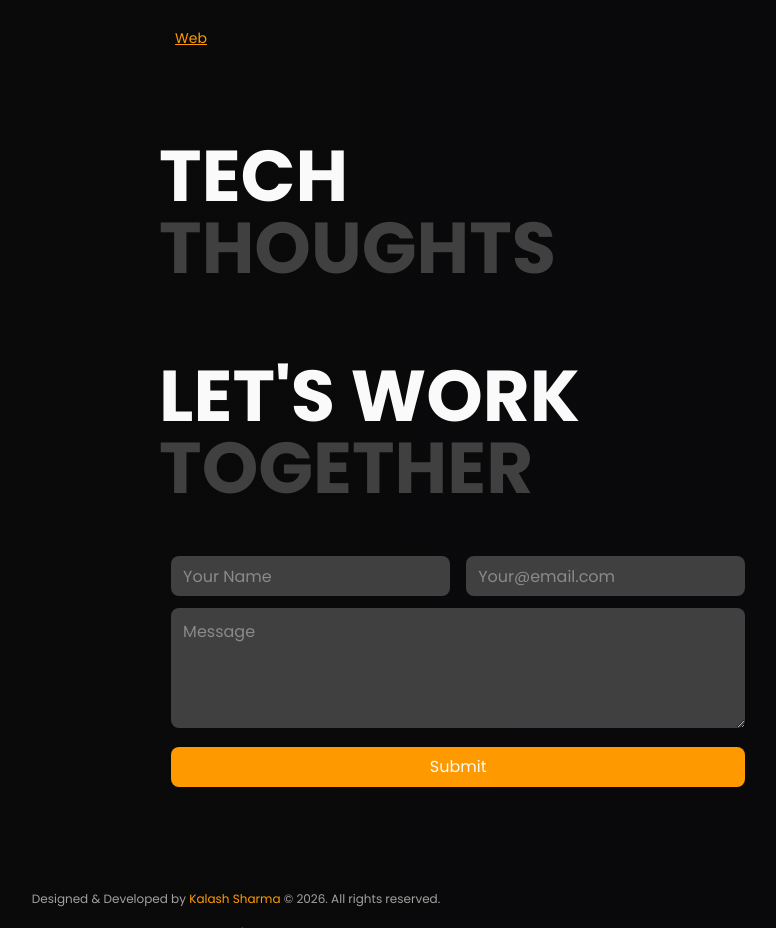
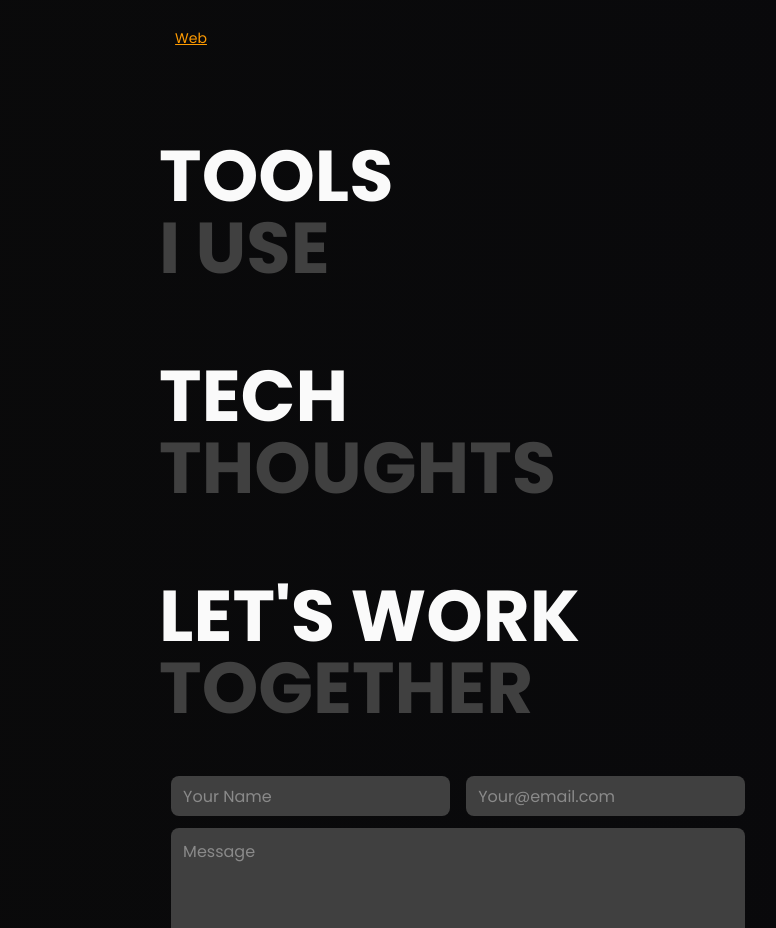
Before and after one commit to k99sharma/kalashsharmadotcom, a React (Vite) app: page / in a window 1280 px wide. Shown: the part 1500-2428 px from the top of the page, without its empty margins (404-1180 px from the left). Built offline with nearby package versions, Linux system fonts and the light colour scheme.

Commit message:
add: skills section

```diff
--- a/src/app/Layout.tsx
+++ b/src/app/Layout.tsx
@@ -9,6 +9,7 @@ import Illustration from "../components/sections/illustration";
 import Projects from "../components/sections/projects";
 import Writings from "../components/sections/writings";
 import type { SectionsMap } from "../components/navbar/navbar.types";
+import Skills from "../components/sections/skills";
 
 function Layout() {
   // refs for each section in page
@@ -55,6 +56,13 @@ function Layout() {
             </section>
 
             <section
+              ref={sections.skills}
+              className="layout__content__skills mb-5"
+            >
+              <Skills />
+            </section>
+
+            <section
               ref={sections.writings}
               className="layout__content__writings mb-5"
             >
--- a/src/components/sections/skills/index.tsx
+++ b/src/components/sections/skills/index.tsx
@@ -0,0 +1,30 @@
+// imports
+import CustomHeader from "../../shared/customHeader";
+import skillList from "./skills.json";
+import type { Skill } from "./skills.types";
+
+const SkillIcon = ({ label, imgUrl }: { label: string; imgUrl: string }) => {
+  return (
+    <div className="skillIcon m-3">
+      <img className="h-20 w-20 rounded-md" src={imgUrl} alt={label} />
+    </div>
+  );
+};
+
+function Skills() {
+  return (
+    <div className="skills p-3">
+      <div className="skills__header mb-8 flex justify-center md:justify-start">
+        <CustomHeader heading="Tools" subheading="I Use" />
+      </div>
+
+      <div className="skills grid grid-cols-3 md:grid-cols-4 lg:grid-cols-6">
+        {skillList.skills.map((skill: Skill) => (
+          <SkillIcon label={skill.label} imgUrl={skill.imgUrl} />
+        ))}
+      </div>
+    </div>
+  );
+}
+
+export default Skills;
--- /dev/null
+++ b/src/components/sections/skills/skills.json
@@ -0,0 +1,3 @@
+{
+  "skills": []
+}
--- /dev/null
+++ b/src/components/sections/skills/skills.types.ts
@@ -0,0 +1,4 @@
+export type Skill = {
+  label: string;
+  imgUrl: string;
+};
```
